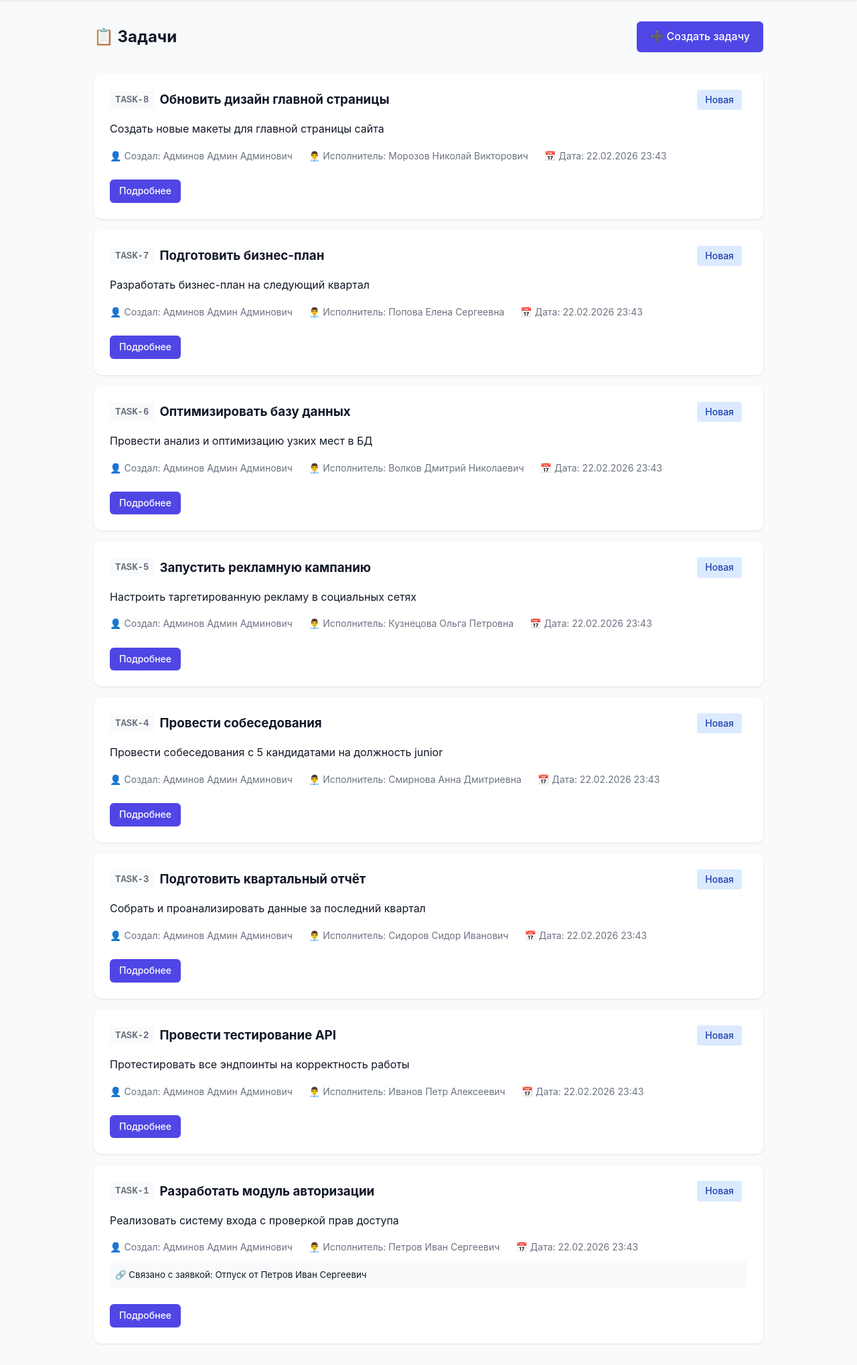
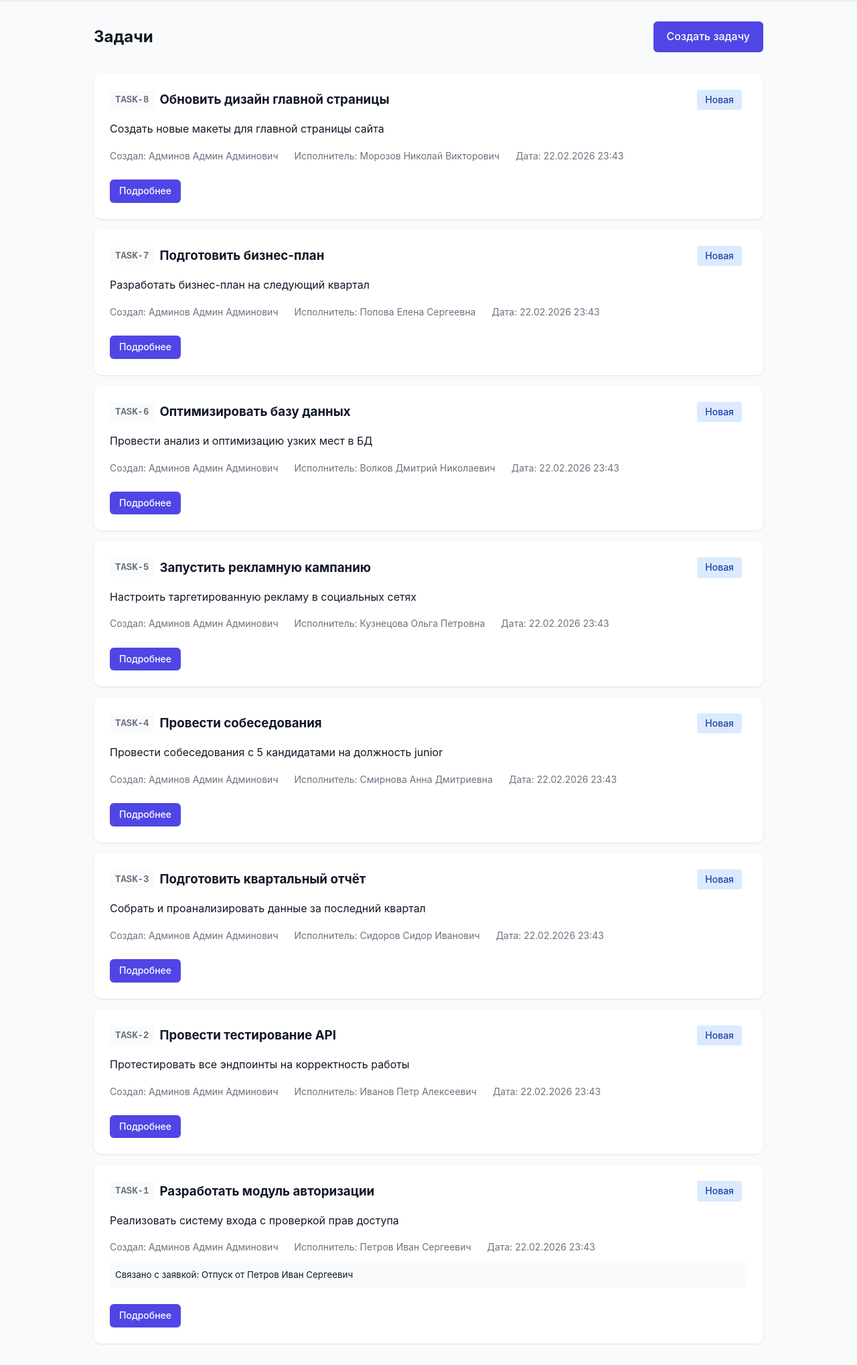
Before and after one commit to romadarol15-gif/hr_platform_updated, a Django app: page /tasks/ in a window 1280 px wide. Shown: the part 71-2109 px from the top of the page at 67% size. Run offline with Django 5.2, Linux system fonts and the light colour scheme; a user stored in the database is signed in; data comes from the database, SQL or seed files in the repository; tables that the repository leaves empty hold one stand-in row (values such as "Sample post").

Commit message:
ОБНОВЛЕНО: tasks.html - убраны эмодзи + метка Просрочена
- Удалены все эмодзи
- Добавлена проверка due_date < today для отображения Просрочена
- Пометка Просрочена показывается рядом со статусом

```diff
--- a/templates/tasks.html
+++ b/templates/tasks.html
@@ -1,33 +1,40 @@
 {% extends "base.html" %}
+{% load tz %}
 {% block content %}
 <div class="container">
 <div class="page-header">
-<h2>📋 Задачи</h2>
-<a href="{% url 'hr:task_create' %}" class="btn btn-primary">➕ Создать задачу</a>
+<h2>Задачи</h2>
+<a href="{% url 'hr:task_create' %}" class="btn btn-primary">Создать задачу</a>
 </div>
 <div class="tasks-list">
 {% for task in tasks %}
 <div class="task-card">
 <div class="task-header">
 <h3><span class="task-id">{{ task.get_task_id }}</span> {{ task.title }}</h3>
+<div>
 <span class="badge badge-{{ task.status }}">{{ task.get_status_display }}</span>
+{% now "Y-m-d" as today %}
+{% if task.due_date and task.due_date|date:"Y-m-d" < today and task.status != 'done' %}
+<span class="badge badge-overdue">Просрочена</span>
+{% endif %}
+</div>
 </div>
 <p>{{ task.description|truncatewords:30 }}</p>
 <div class="task-meta">
-<span>👤 Создал: {{ task.creator.employee_profile.get_full_name|default:task.creator.username }}</span>
+<span>Создал: {{ task.creator.employee_profile.get_full_name|default:task.creator.username }}</span>
 <span>
-👨‍💼 Исполнитель: {{ task.assignee.employee_profile.get_full_name|default:task.assignee.username }}
+Исполнитель: {{ task.assignee.employee_profile.get_full_name|default:task.assignee.username }}
 {% if task.is_assignee_fired %}
-<span class="badge" style="background-color: #ef4444; color: white; margin-left: 0.5rem;">🚫 Уволен</span>
+<span class="badge" style="background-color: #ef4444; color: white; margin-left: 0.5rem;">Уволен</span>
 {% endif %}
 </span>
-<span>📅 Дата: {{ task.created_at|date:"d.m.Y H:i" }}</span>
-{% if task.due_date %}<span>⏰ Срок: {{ task.due_date|date:"d.m.Y" }}</span>{% endif %}
-{% if task.attachment %}<span>📎 <a href="{{ task.attachment.url }}" target="_blank">Вложение</a></span>{% endif %}
+<span>Дата: {{ task.created_at|date:"d.m.Y H:i" }}</span>
+{% if task.due_date %}<span>Срок: {{ task.due_date|date:"d.m.Y" }}</span>{% endif %}
+{% if task.attachment %}<span><a href="{{ task.attachment.url }}" target="_blank">Вложение</a></span>{% endif %}
 </div>
 {% if task.work_request.exists %}
 <div class="task-related-request">
-<small>🔗 Связано с заявкой: {{ task.work_request.first.get_request_type_display }} от {{ task.work_request.first.employee.get_full_name }}</small>
+<small>Связано с заявкой: {{ task.work_request.first.get_request_type_display }} от {{ task.work_request.first.employee.get_full_name }}</small>
 </div>
 {% endif %}
 <a href="{% url 'hr:task_update' task.id %}" class="btn btn-secondary btn-sm">Подробнее</a>
```
